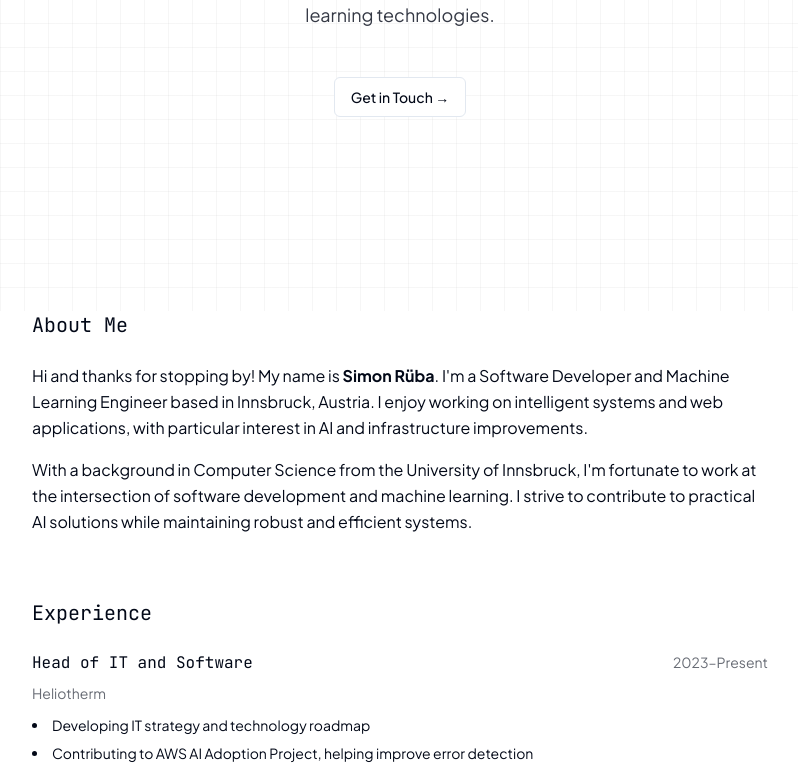
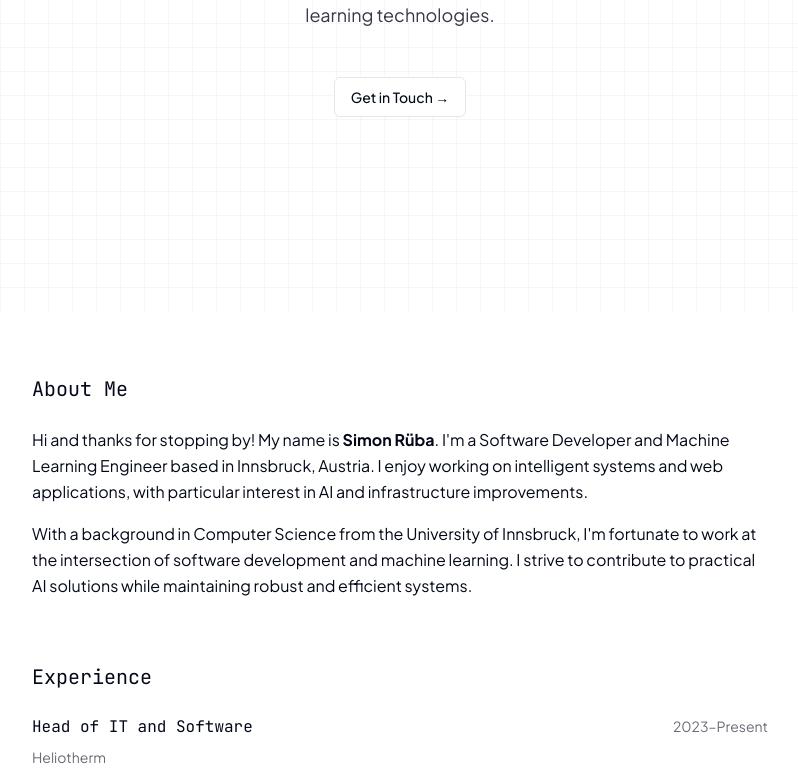
Before and after one commit to simonrueba/portfolio, a Next.js app: page / in a window 1280 px wide. Shown: the part 478-1252 px from the top of the page, without its empty margins (240-1038 px from the left). Built offline with nearby package versions, Linux system fonts and the light colour scheme; no server answers.

Commit message:
[Cursor] Add top margin to About section
- Add padding-top to About Me section for better spacing

```diff
--- a/src/components/About.tsx
+++ b/src/components/About.tsx
@@ -11,7 +11,7 @@ export default function About() {
         transition={{ duration: 0.5 }}
         className="space-y-16"
       >
-        <section id="about">
+        <section id="about" className="pt-12 sm:pt-16">
           <h2 className="text-xl font-mono mb-6">About Me</h2>
           <div className="space-y-4 text-base leading-relaxed">
             <p>
```
Also changed, not shown: commit_msg.txt.
